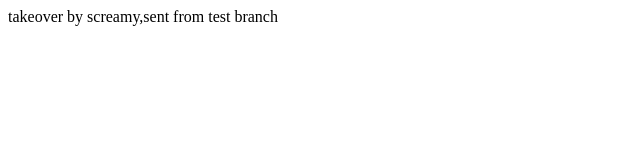
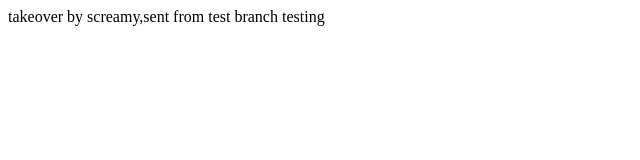
Before and after one commit to ScreaMy7/index, a plain HTML site: page index.html in a window 1280 px wide. Shown: the full height of the page, 0-640 px from the left. Drawn offline with Linux system fonts and the light colour scheme.

Commit message:
Update index.html

```diff
--- a/index.html
+++ b/index.html
@@ -1,3 +1,3 @@
 <html>
-<p>takeover by screamy,sent from test branch</p>
+<p>takeover by screamy,sent from test branch testing</p>
 </html>
```
